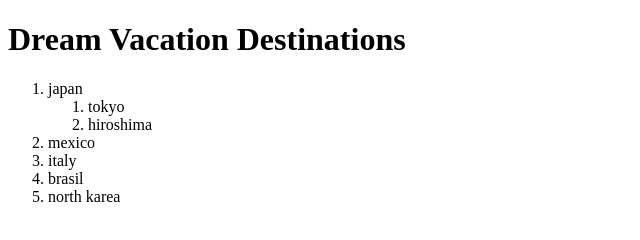
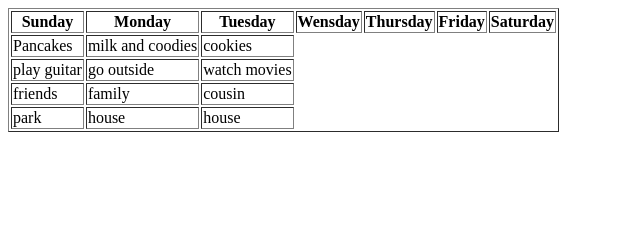
Before and after one commit to bryan54321/CodeHSPactice, a plain HTML site: page index.html in a window 1280 px wide. Shown: the whole page, without its empty margins (0-640 px from the left). Drawn offline with Linux system fonts and the light colour scheme.

Commit message:
Update index.html

```diff
--- a/index.html
+++ b/index.html
@@ -1,21 +1,40 @@
 <!DOCTYPE html>
 <html>
     <head>
-        <title>Vacation Ideas</title>
+
     </head>
 
     <body>
-        <h1>Dream Vacation Destinations</h1>
-        <ol>
-            <li>japan</li>
-                <ol>
-                    <li>tokyo</li>
-                    <li>hiroshima</li>
-                </ol>
-            <li>mexico</li>
-            <li>italy</li>
-            <li>brasil</li>
-            <li>north karea</li>
-        </ol>
+        <table border="1">
+            <tr>
+                <th>Sunday</th>
+                <th>Monday</th>
+                <th>Tuesday</th>
+                <th>Wensday</th>
+                <th>Thursday</th>
+                <th>Friday</th>
+                <th>Saturday</th>
+            </tr>
+            <tr>
+                <td>Pancakes</td>
+                <td>milk and coodies</td>
+                <td>cookies</td>
+            </tr>
+            <tr>
+                <td>play guitar</td>
+                <td>go outside</td>
+                <td>watch movies</td>
+            </tr>
+            <tr>
+                <td>friends</td>
+                <td>family</td>
+                <td>cousin</td>
+            </tr>
+            <tr>
+                <td>park</td>
+                <td>house</td>
+                <td>house</td>
+            </tr>
+        </table>
     </body>
 </html>
```
